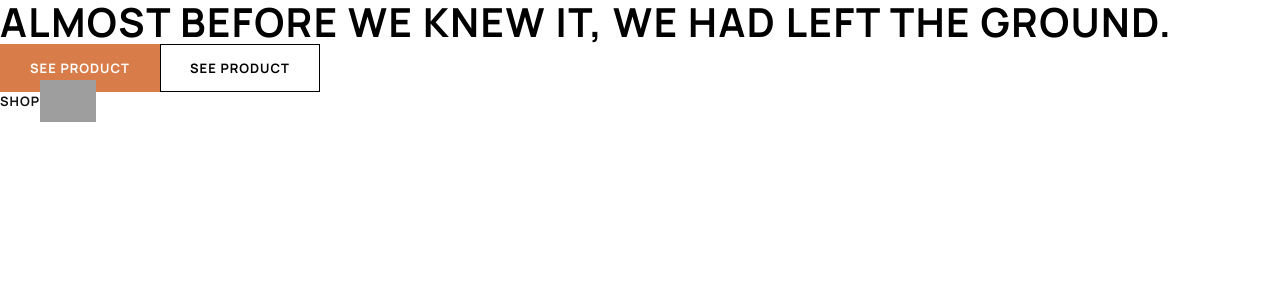
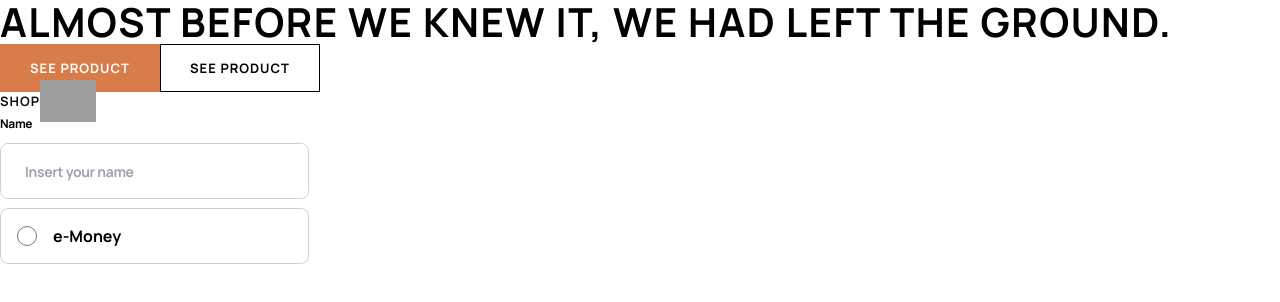
Before and after one commit to EnkiEnki77/audiophile-ecommerce, a Next.js app: page / in a window 1280 px wide. Shown: the top 302 px of the page. Built offline with nearby package versions, Linux system fonts and the light colour scheme; grey boxes are pictures that could not be loaded.

Commit message:
created input component and its variants

```diff
--- a/components/Button.tsx
+++ b/components/Button.tsx
@@ -2,7 +2,13 @@ import Link from 'next/link'
 import React from 'react'
 import arrow from '../public/assets/Path 2.png'
 
-const Button = (props: {btn: string, children: React.ReactNode, href: string}) => {
+interface buttonProps{
+  btn: 'btn-1' | 'btn-2' | 'btn-3',
+  children: React.ReactNode,
+  href: string
+}
+
+const Button = (props: buttonProps) => {
   console.log(arrow)
   return (
     <Link href={props.href}>
@@ -13,7 +19,6 @@ const Button = (props: {btn: string, children: React.ReactNode, href: string}) =
         </div> :
         <button className={props.btn}>{props.children}</button>
       }
-
     </Link>
   )
 }
--- /dev/null
+++ b/components/FormElement.tsx
@@ -0,0 +1,36 @@
+import React from 'react'
+
+interface formElement{
+    inputType: 'text' | 'radio';
+    placeholder?: string,
+    label: string,
+    id: string
+}
+
+const FormElement = (props: formElement) => {
+  return (
+    <>
+        {props.inputType === 'text' ?
+            <div >
+                <label className='font-bold text-[12px] leading-4 tracking-tight mb-[20px]' htmlFor={props.id}>
+                    {props.label}
+                    <div className='w-[309px] h-14 border border-bordercol hover:border-brown active:border-brown
+                     rounded-lg flex items-center  mt-[9px] overflow-hidden'>
+                        <input className=' overline tracking-tight normal-case text-black w-full
+                        outline-none font-bold h-full px-6'
+                        type="text" placeholder="Insert your name" id={props.id}/>
+                    </div>
+                </label>
+            </div>
+            :
+            <div className='w-[309px] h-14 border border-bordercol hover:border-brown active:border-brown
+            rounded-lg flex items-center  mt-[9px] overflow-hidden gap-4 px-4'>
+                <input type="radio" id={props.id} className="w-5 h-5"/>
+                <label htmlFor={props.id} className='font-bold text-black2'>{props.label}</label>
+            </div>
+        }
+    </>
+  )
+}
+
+export default FormElement
--- a/pages/index.tsx
+++ b/pages/index.tsx
@@ -2,6 +2,7 @@ import type { NextPage } from 'next'
 import Head from 'next/head'
 import Image from 'next/image'
 import Button from '../components/Button'
+import FormElement from '../components/FormElement'
 
 const Home: NextPage = () => {
   return (
@@ -18,6 +19,8 @@ const Home: NextPage = () => {
       <Button btn='btn-1' href='/cards'>see product</Button>
       <Button btn='btn-2' href='/cards'>see product</Button>
       <Button btn='btn-3' href='/cards'>see product</Button>
+      <FormElement inputType='text' label='Name' id='name'/>
+      <FormElement inputType='radio' label='e-Money' id='radio'/>
     </div>
   )
 }
--- a/tailwind.config.js
+++ b/tailwind.config.js
@@ -12,6 +12,7 @@ module.exports = {
       black2: '#000000',
       grey: '#F1F1F1',
       grey2: '#FAFAFA',
+      bordercol: '#CFCFCF',
       white: '#FFFFFF'
     },
 
```
